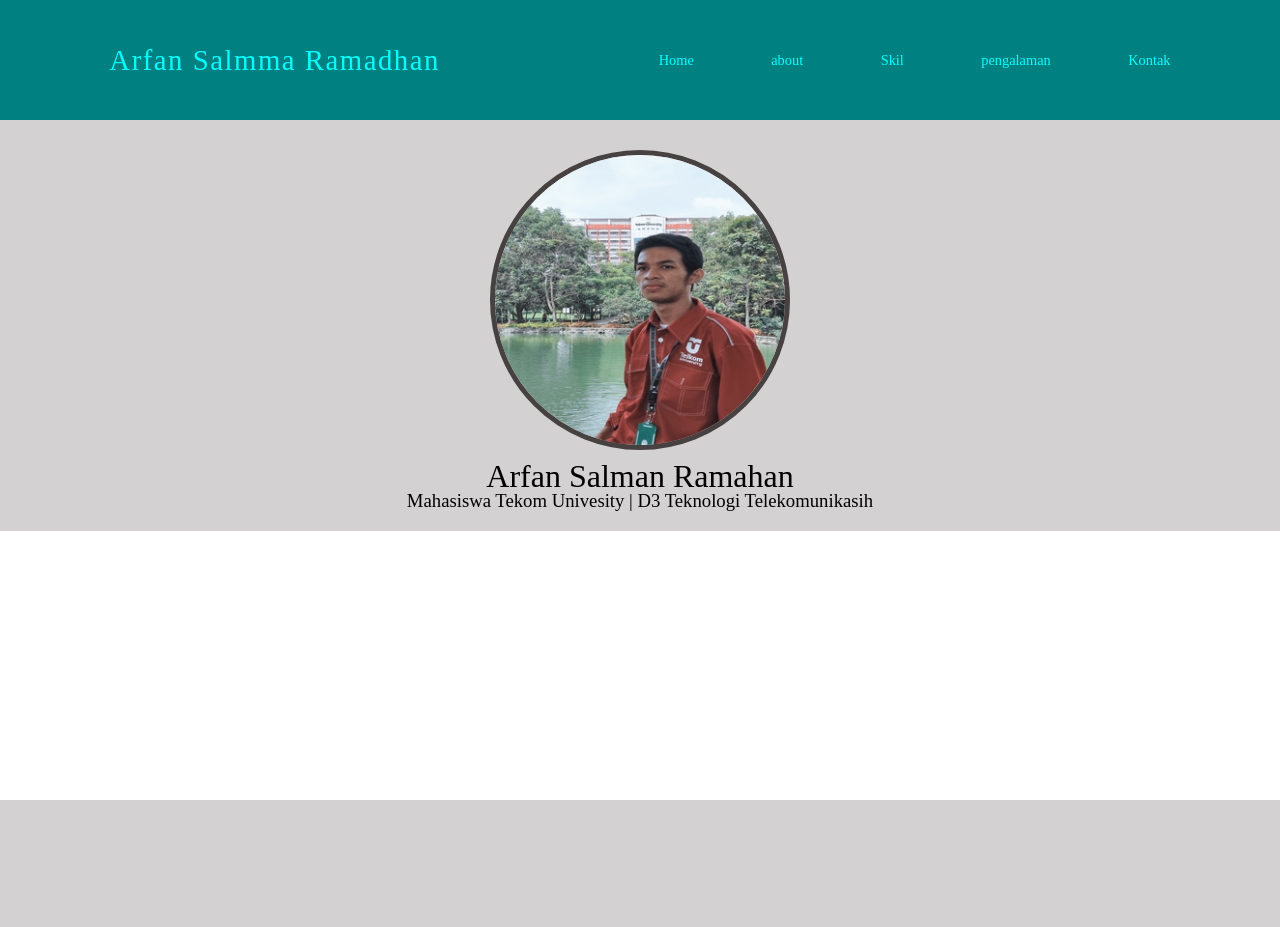
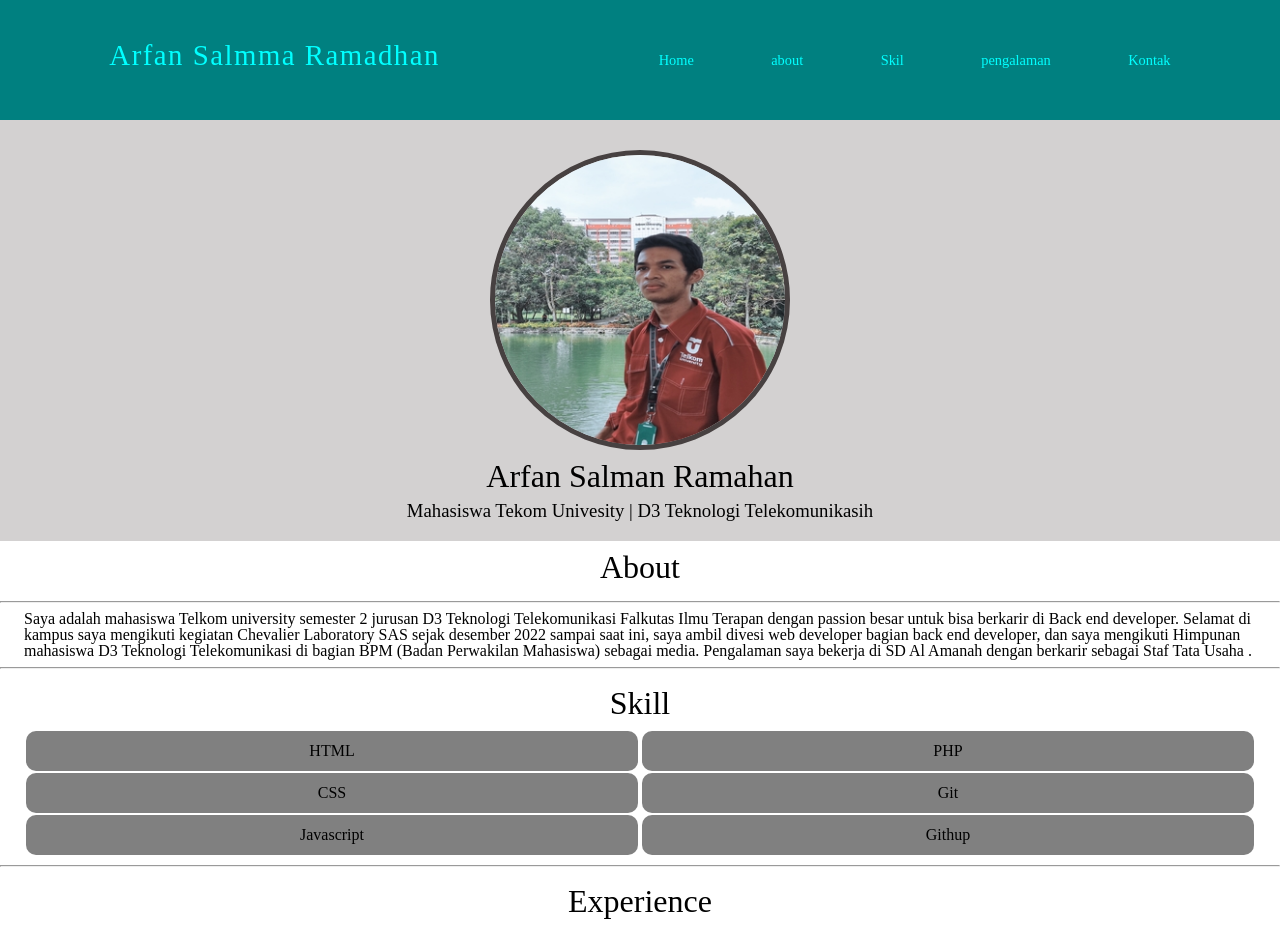
Before and after one commit to Arfansalmanramadhan/Praktikum-bengpro2, a PHP site: page / in a window 1280 px wide. Before the commit the page ends 800 px from the top, so only its background shows below. Run offline with PHP 8.4, Linux system fonts and the light colour scheme.

Commit message:
memubat about dan skill

```diff
--- a/dosen/Arfan-tugas2-bengpro/css/css.css
+++ b/dosen/Arfan-tugas2-bengpro/css/css.css
@@ -72,10 +72,32 @@
 
 h1{
     font-size: 2em;
+    padding-bottom: 10px;
 }
 h3 {
     font-size: 1.17em;
 }
+/* about */
+.row {
+    display: flex;
+    flex-wrap: wrap;
+    margin: 0 1.5em;
+}
+.col{
+    flex: 1 0 0%;
+}
+.h1{
+    text-align: center;
+    padding-top: 10px;
+}
+.list li{
+    padding: 0.75em 0.375em;
+    background-color: gray;
+    text-align: center;
+    margin: 2px;
+    border-radius: 10px;
+}
+
 /* ukuran desktop */
 @media screen and (max-width:992px) {
     .nav ul {
@@ -90,6 +112,14 @@
     .nav ul {
         width: 50%;
     }
+    .md {
+        flex: 0 0 auto;
+        width: 100%;
+    }
+    .md-2 {
+        flex: 0 0 auto;
+        width: 100%;
+    }
 }
 /* ukuran mobile */
 @media screen and (max-width: 576px) {
--- a/dosen/Arfan-tugas2-bengpro/index.html
+++ b/dosen/Arfan-tugas2-bengpro/index.html
@@ -35,6 +35,58 @@
     </header>
     <!-- akhir jumbotron -->
     <!-- About -->
+    <main class="main">
+        <section class="row">
+            <section class="col">
+                <h1 class="h1">About</h1>
+            </section>
+        </section>
+        <hr>
+        <section class="row">
+            <section class="col md ">
+                <p>Saya adalah mahasiswa Telkom university semester 2 jurusan D3 Teknologi Telekomunikasi Falkutas Ilmu
+                    Terapan dengan passion besar untuk bisa berkarir di Back end developer.
+
+                    Selamat di kampus saya mengikuti kegiatan Chevalier Laboratory SAS sejak desember 2022 sampai saat
+                    ini, saya ambil divesi web developer bagian back end developer, dan saya mengikuti Himpunan
+                    mahasiswa D3 Teknologi Telekomunikasi di bagian BPM (Badan Perwakilan Mahasiswa) sebagai media.
+
+                    Pengalaman saya bekerja di SD Al Amanah dengan berkarir sebagai Staf Tata Usaha .
+                </p>
+            </section>
+        </section>
+        <hr>
+        <section class="row">
+            <section class="col">
+                <h1 class="h1">Skill</h1>
+            </section>
+        </section>
+        <section class="row">
+            <section class="col md-2">
+                <ul class="list">
+                    <li>HTML</li>
+                    <li>CSS</li>
+                    <li>Javascript</li>
+                </ul>
+            </section>
+            <section class="col md-2">
+                <ul class="list">
+                    <li>PHP</li>
+                    <li>Git</li>
+                    <li>Githup</li>
+                </ul>
+            </section>
+        </section>
+        <hr>
+        <section class="row">
+            <section class="col">
+                <h1 class="h1">Experience</h1>
+            </section>
+        </section>
+        <section class="row">
+            <sectiion class="col"></sectiion>
+        </section>
+    </main>
 
 </body>
 
```
